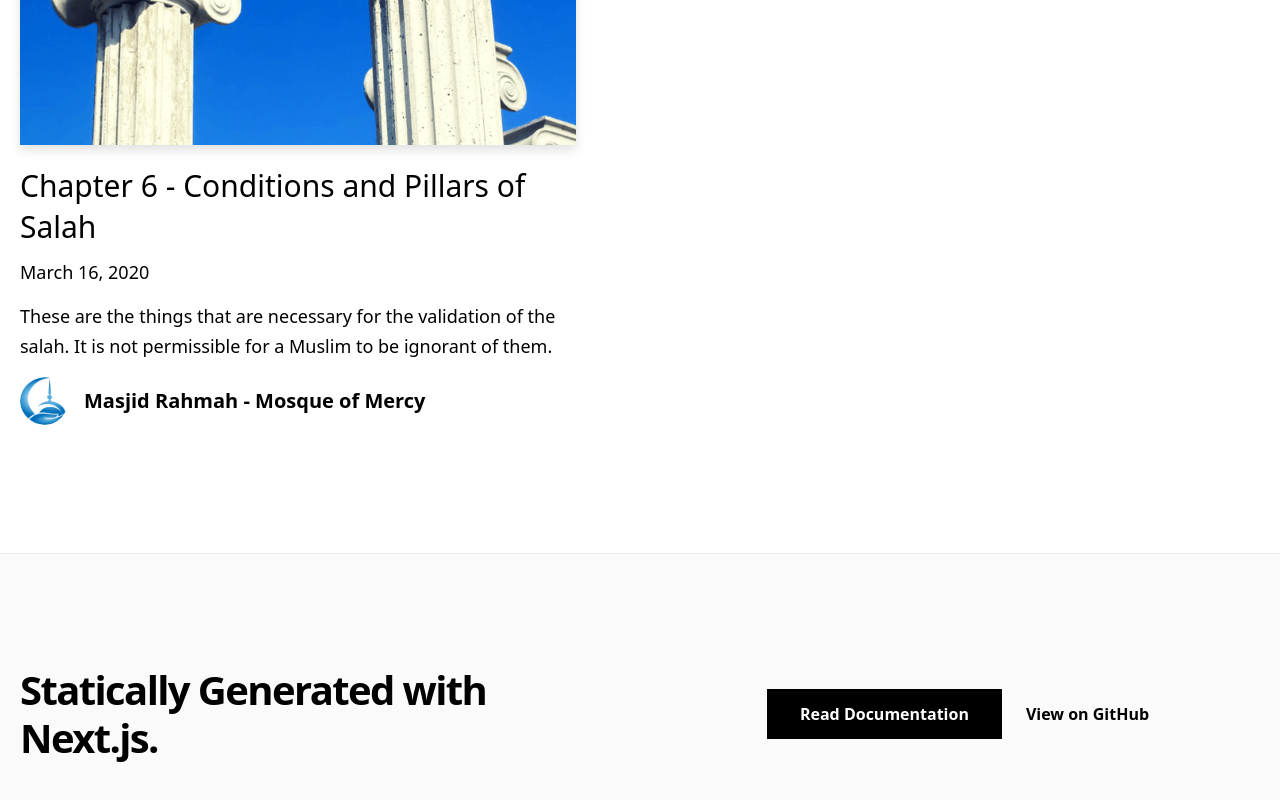
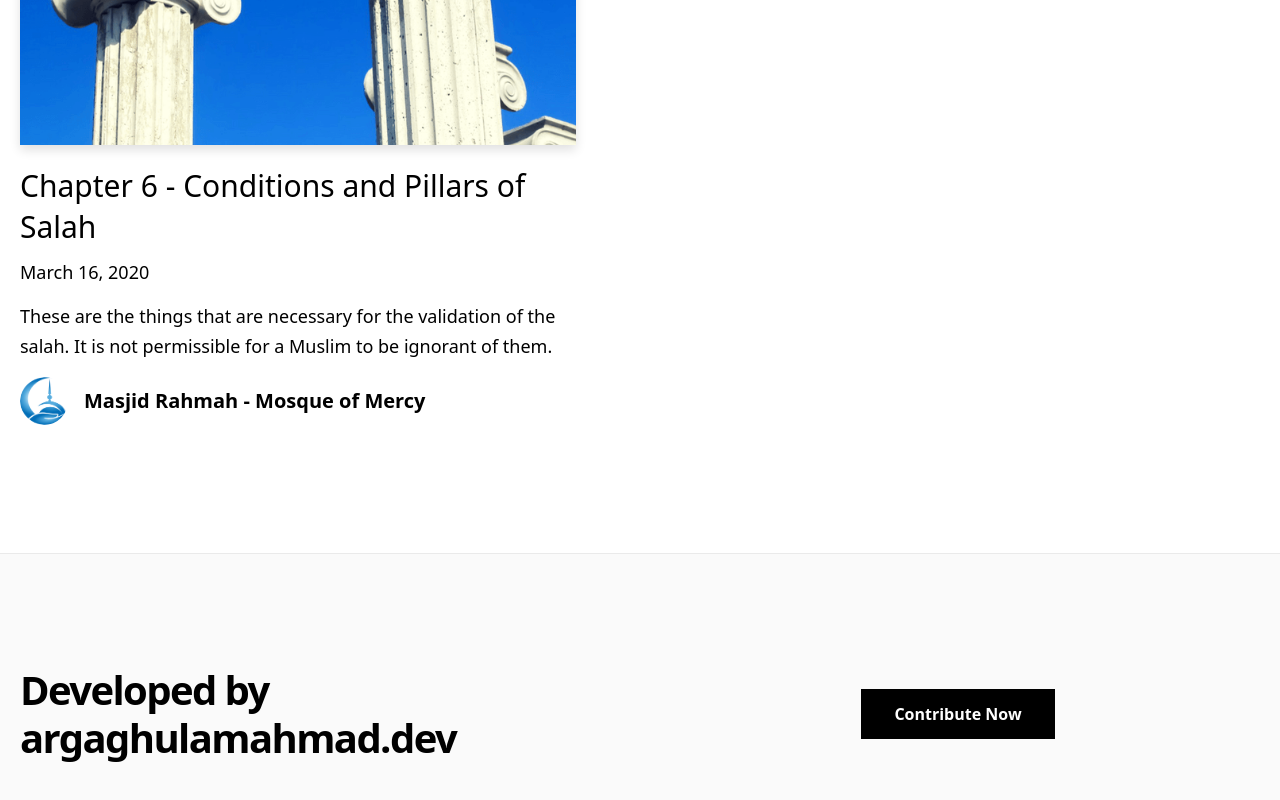
Before and after one commit to argaghulamahmad/salah, a Next.js app: page / in a window 1280 px wide. Shown: the part 3085-3885 px from the top of the page. Built offline with nearby package versions, Linux system fonts and the light colour scheme.

Commit message:
Update footer.js

```diff
--- a/components/footer.js
+++ b/components/footer.js
@@ -1,26 +1,19 @@
 import Container from './container'
-import { EXAMPLE_PATH } from '../lib/constants'
 
 export default function Footer() {
     return (
         <footer className="bg-accent-1 border-t border-accent-2">
             <Container>
                 <div className="py-28 flex flex-col lg:flex-row items-center">
-          <h3 className="text-4xl lg:text-5xl font-bold tracking-tighter leading-tight text-center lg:text-left mb-10 lg:mb-0 lg:pr-4 lg:w-1/2">
-            Statically Generated with Next.js.
+                    <h3 className="text-xl lg:text-5xl font-bold tracking-tighter leading-tight text-center lg:text-left mb-10 lg:mb-0 lg:pr-4 lg:w-1/2">
+                        Developed by argaghulamahmad.dev
                     </h3>
                     <div className="flex flex-col lg:flex-row justify-center items-center lg:pl-4 lg:w-1/2">
                         <a
-              href="https://nextjs.org/docs/basic-features/pages"
+                            href={`https://github.com/argaghulamahmad/salah`}
                             className="mx-3 bg-black hover:bg-white hover:text-black border border-black text-white font-bold py-3 px-12 lg:px-8 duration-200 transition-colors mb-6 lg:mb-0"
                         >
-              Read Documentation
-            </a>
-            <a
-              href={`https://github.com/vercel/next.js/tree/canary/examples/${EXAMPLE_PATH}`}
-              className="mx-3 font-bold hover:underline"
-            >
-              View on GitHub
+                            Contribute Now
                         </a>
                     </div>
                 </div>
```
Also changed, not shown: 1 other file (tests, documents, lock files or other folders). Lines whose indentation alone changed are shown as unchanged.
